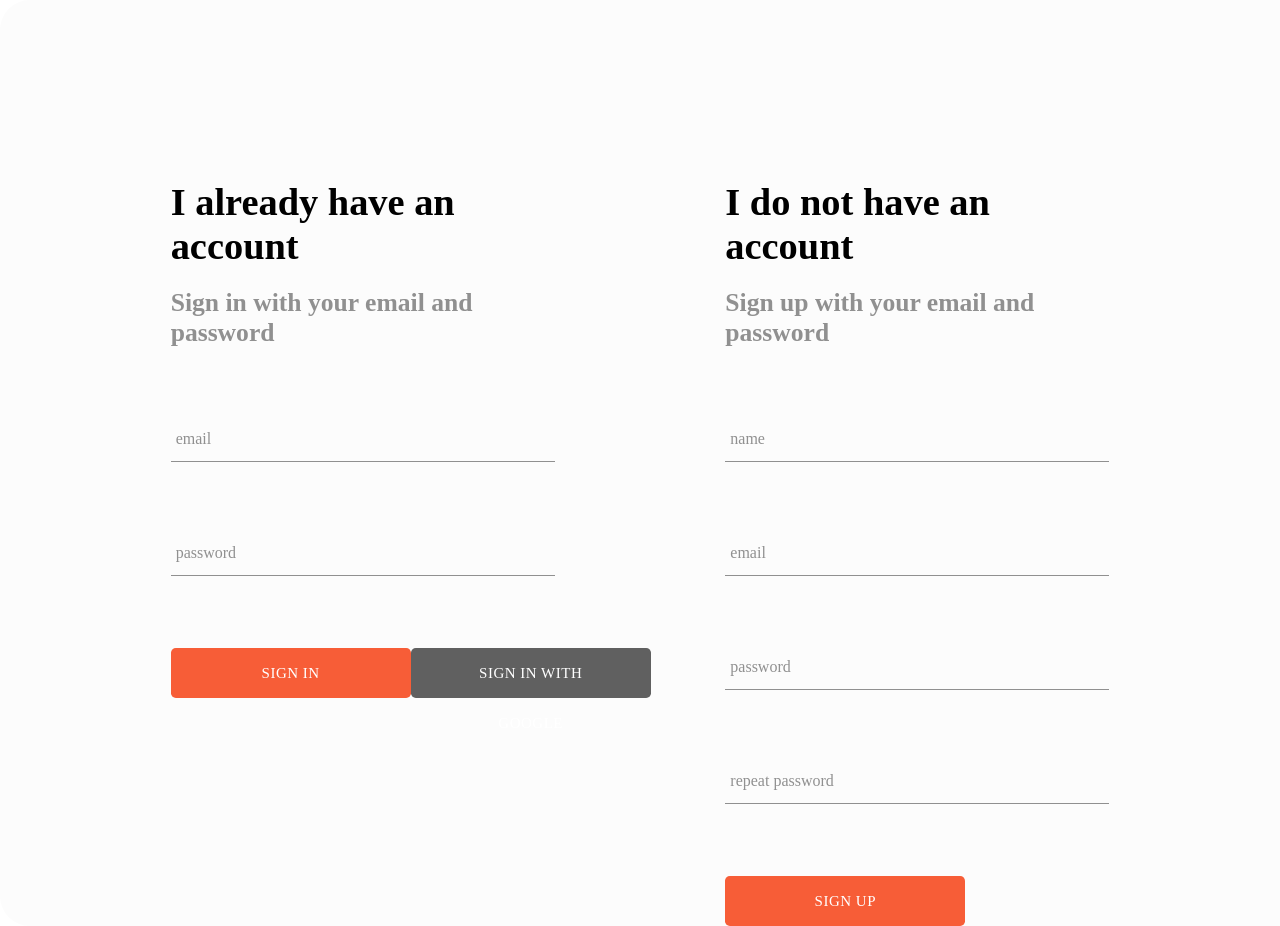
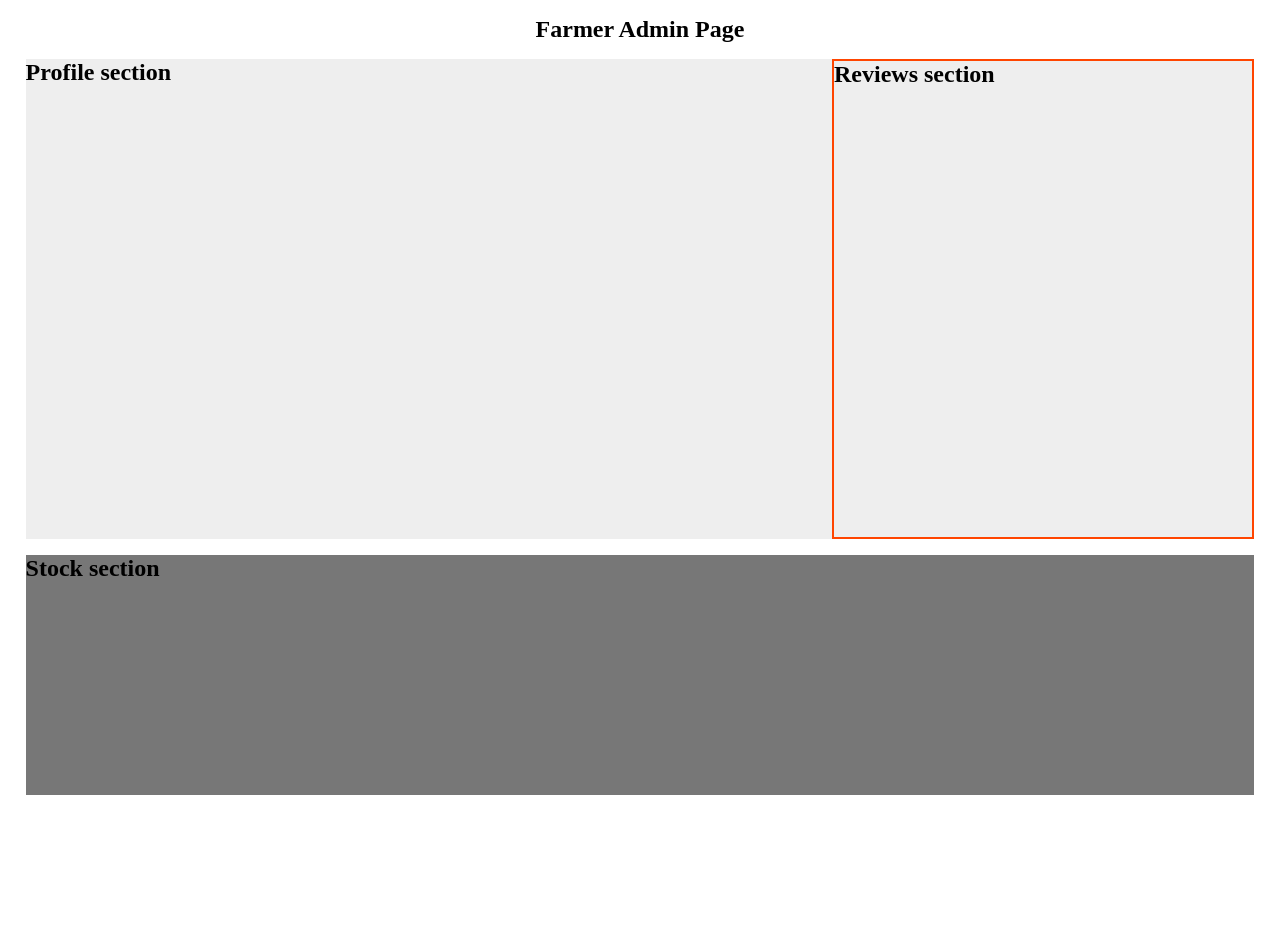
Before and after one commit to edgarcltop/veggies, a React (Create React App) app in the folder client/: page /farmer/admin in a window 1280 px wide. After the commit the page ends 803 px from the top, so only its background shows below. Built offline with nearby package versions, Linux system fonts and the light colour scheme.

Commit message:
created components

```diff
--- a/client/src/App.js
+++ b/client/src/App.js
@@ -5,11 +5,11 @@ import { Route, Switch } from 'react-router-dom';
 import Landing from 'pages/landing/landing.page';
 import Authentication from 'pages/authentication/authentication.page';
 import Shop from 'pages/shop/shop.page';
-import FarmerAdmin from 'pages/farmer/farmer.admin.page'
+import FarmerAdmin from 'pages/farmer/farmer-admin.page';
 
 const App = () => {
-  const farmerIsLogged = false;
-  const farmerUser = {}
+  const farmerIsLogged = true;
+  const farmerUser = {};
 
   return (
     <div className="App">
@@ -17,12 +17,16 @@ const App = () => {
         <Route exact path="/" component={Landing} />
         <Route path="/shop" component={Shop} />
 
-        {/* if the farmer is logged already we show the farmerAdmin */}
+        {/* <farmerAdmin/> is displayed once farmer is logged */}
         <Route
           exact
           path="/farmer/admin"
           render={() =>
-            farmerIsLogged ? <FarmerAdmin user={farmerUser}/> : <Authentication />
+            farmerIsLogged ? (
+              <FarmerAdmin user={farmerUser} />
+            ) : (
+              <Authentication />
+            )
           }
         />
       </Switch>
--- /dev/null
+++ b/client/src/components/farmer/profile/profile.component.jsx
@@ -0,0 +1,16 @@
+import React from 'react';
+
+import Reviews from 'components/reviews/reviews.component';
+
+import './profile.styles.scss';
+
+const Profile = () => {
+  return (
+    <section className="profile">
+      <h2>Profile section</h2>
+      <Reviews />
+    </section>
+  );
+};
+
+export default Profile;
--- /dev/null
+++ b/client/src/components/farmer/profile/profile.styles.scss
@@ -0,0 +1,7 @@
+.profile {
+  width: 100%;
+  height: 60vh;
+  background: #eee;
+  display: flex;
+  justify-content: space-between;
+}
--- /dev/null
+++ b/client/src/components/farmer/stock/stock.component.jsx
@@ -0,0 +1,13 @@
+import React from 'react';
+
+import './stock.styles.scss';
+
+const Stock = () => {
+  return (
+    <section className="stock">
+      <h2>Stock section</h2>
+    </section>
+  );
+};
+
+export default Stock;
--- /dev/null
+++ b/client/src/components/farmer/stock/stock.styles.scss
@@ -0,0 +1,6 @@
+.stock {
+  width: 100%;
+  height: 30vh;
+  margin-top: 2vh;
+  background: #777;
+}
--- a/client/src/components/hero/hero.styles.scss
+++ b/client/src/components/hero/hero.styles.scss
@@ -1,7 +1,7 @@
 @import '../../scss/variables';
 
 .hero-component {
-  width: 100vw;
+  width: 100vw; // can use 100% to remove bottom scroll bar but create error - Simona knows
   height: 100vh;
   display: grid;
   grid-template-columns: repeat(6, 1fr);
--- /dev/null
+++ b/client/src/components/reviews/reviews.component.jsx
@@ -0,0 +1,13 @@
+import React from 'react';
+
+import './reviews.styles.scss';
+
+const Reviews = () => {
+  return (
+    <section className="reviews">
+      <h2>Reviews section</h2>
+    </section>
+  );
+};
+
+export default Reviews;
--- /dev/null
+++ b/client/src/components/reviews/reviews.styles.scss
@@ -0,0 +1,5 @@
+.reviews {
+  width: 33vw;
+  height: 100%;
+  border: 2px solid orangered;
+}
--- /dev/null
+++ b/client/src/pages/farmer/farmer-admin.page.jsx
@@ -0,0 +1,22 @@
+import React from 'react';
+
+import Profile from 'components/farmer/profile/profile.component';
+import Stock from 'components/farmer/stock/stock.component';
+
+import './farmer-admin.page.styles.scss';
+
+function FarmerAdmin() {
+  //if the user is already logedIn as farmer, don't send the authentication
+  //instead login in  the farmer pannel
+
+  //here the farmer will have all configurations avaiable, update his profile and so on
+  return (
+    <section className="farmer-admin">
+      <h1>Farmer Admin Page</h1>
+      <Profile />
+      <Stock />
+    </section>
+  );
+}
+
+export default FarmerAdmin;
--- /dev/null
+++ b/client/src/pages/farmer/farmer-admin.page.styles.scss
@@ -0,0 +1,8 @@
+.farmer-admin {
+  margin: 1vh 2vw;
+}
+
+h1 {
+  margin: 2vh;
+  text-align: center;
+}
--- a/client/src/pages/farmer/farmer.admin.page.jsx
+++ /dev/null
@@ -1,15 +0,0 @@
-import React from 'react'
-
-function FarmerAdmin() {
-    //if the user is already logedIn as farmer, don't send the authentication
-    //instead login in  the farmer pannel
-
-    //here the farmer will have all configurations avaiable, update his profile and so on
-    return (
-        <div>
-            FARMER ADMIN PAGE
-        </div>
-    )
-}
-
-export default FarmerAdmin
```
Also changed, not shown: client/src/pages/farmer/farmer.page.styles.scss (deleted), 2 other files (tests, documents, lock files or other folders).
